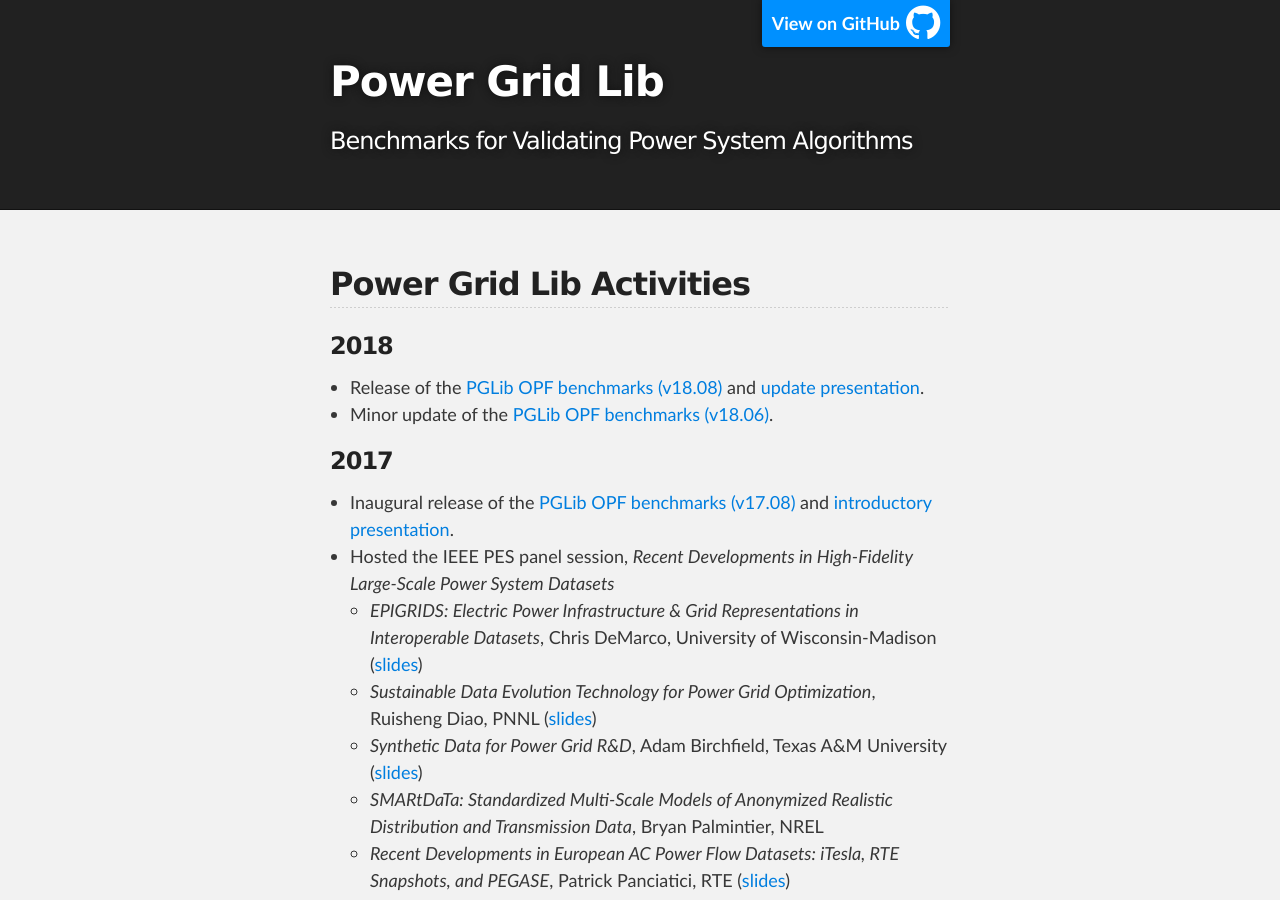
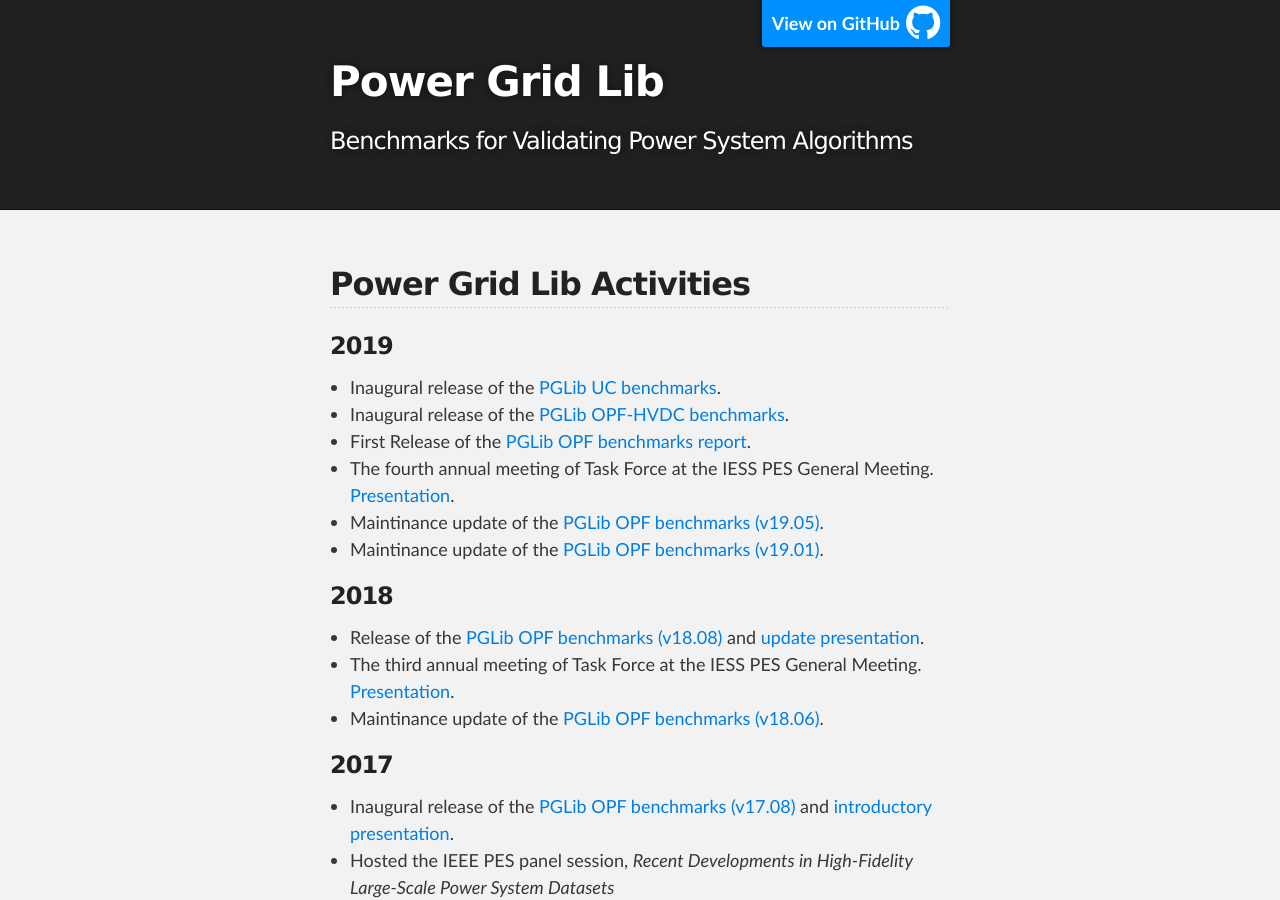
Before and after one commit to power-grid-lib/power-grid-lib.github.io, a Jekyll site: the page built from activities.md, in a window 1280 px wide and 900 px high. Built offline with Jekyll 4.4.1, drawn with Linux system fonts in a browser that asks for light colours; nearby versions of some CDN libraries; our own code applies the rules of GitHub Pages for plain Markdown files.

Commit message:
update activities to include 2019

```diff
--- a/activities.md
+++ b/activities.md
@@ -4,10 +4,21 @@ layout: default
 
 ## Power Grid Lib Activities
 
+### 2019
+
+- Inaugural release of the [PGLib UC benchmarks](https://github.com/power-grid-lib/pglib-uc).
+- Inaugural release of the [PGLib OPF-HVDC benchmarks](https://github.com/power-grid-lib/pglib-opf-hvdc).
+- First Release of the [PGLib OPF benchmarks report](https://arxiv.org/abs/1908.02788).
+- The fourth annual meeting of Task Force at the IESS PES General Meeting.  [Presentation](https://youtu.be/9R2viRE3ops).
+- Maintinance update of the [PGLib OPF benchmarks (v19.05)](https://github.com/power-grid-lib/pglib-opf/tree/v19.05).
+- Maintinance update of the [PGLib OPF benchmarks (v19.01)](https://github.com/power-grid-lib/pglib-opf/tree/v19.01).
+
+
 ### 2018
 
 - Release of the [PGLib OPF benchmarks (v18.08)](https://github.com/power-grid-lib/pglib-opf/tree/v18.08) and [update presentation](https://youtu.be/vx7KWGWkzs8).
-- Minor update of the [PGLib OPF benchmarks (v18.06)](https://github.com/power-grid-lib/pglib-opf/tree/v18.06).
+- The third annual meeting of Task Force at the IESS PES General Meeting.  [Presentation](https://youtu.be/vx7KWGWkzs8).
+- Maintinance update of the [PGLib OPF benchmarks (v18.06)](https://github.com/power-grid-lib/pglib-opf/tree/v18.06).
 
 
 ### 2017
@@ -30,6 +41,7 @@ layout: default
 - Establishment of the [Power Grid Lib e-mail list](https://groups.google.com/forum/#!forum/ieee-pes-benchmarks)
 - The inaugural meeting of Task Force at the IESS PES General Meeting.  Presentation [Part 1](https://youtu.be/8G2iNigNvVM), [Part 2](https://youtu.be/lEoxwgM-Ua4), [Part 3](https://youtu.be/9ZHcM3-mn-o).
 
+
 ### 2015
 
 - Application submission and acceptance for the IEEE PES *Task Force on Benchmarks for Validation of Emerging Power System Algorithms*
```
